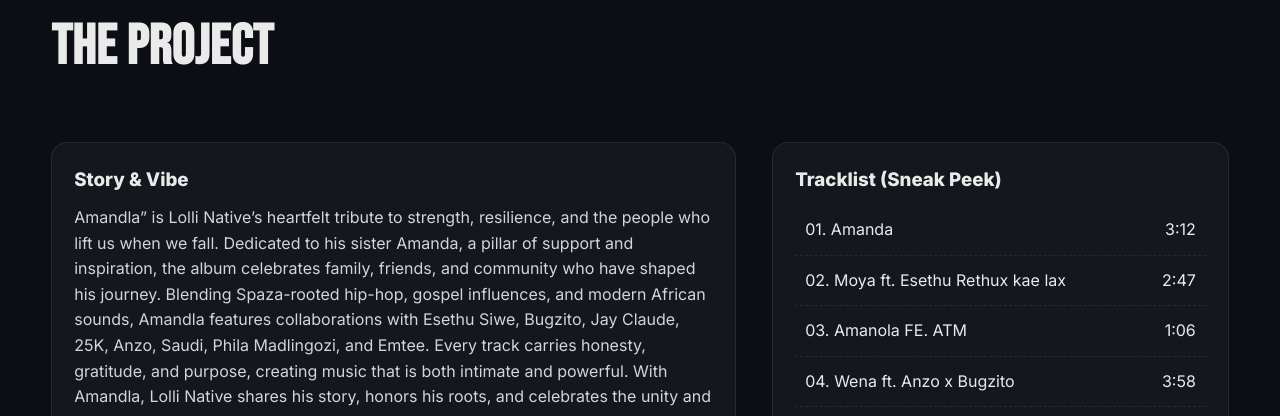
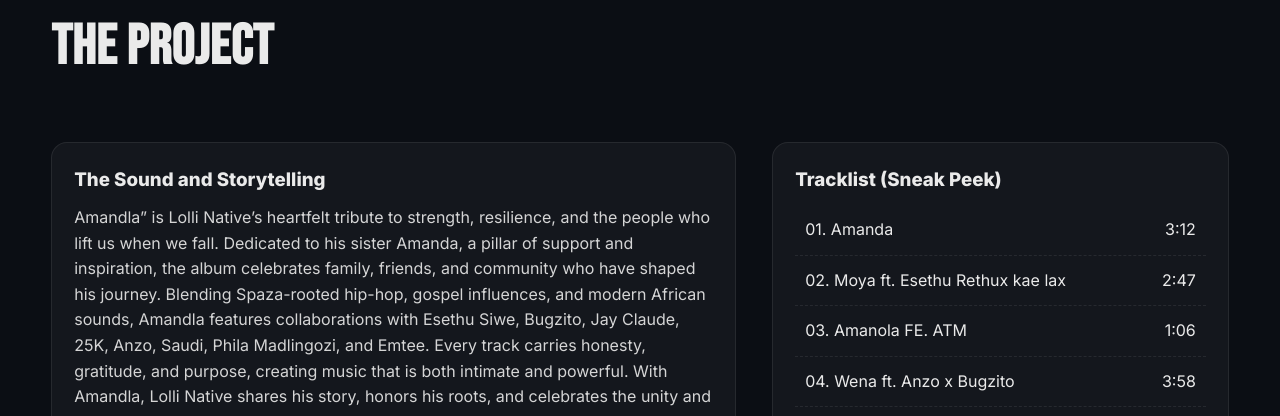
Before and after one commit to Sabelo-22/Lollli, a plain HTML site: page index.html in a window 1280 px wide. Shown: the part 1721-2137 px from the top of the page. Drawn offline with nearby package versions, Linux system fonts and the light colour scheme.

Commit message:
the story

```diff
--- a/index.html
+++ b/index.html
@@ -888,7 +888,7 @@ Experience every verse, every beat, every moment.</p>
       </div>
       <div class="about-grid">
         <div class="about-card">
-          <h3 style="margin-bottom: 10px">Story & Vibe</h3>
+          <h3 style="margin-bottom: 10px">The Sound and Storytelling</h3>
           <p style="color: var(--ink); opacity: 0.9">
             Amandla” is Lolli Native’s heartfelt tribute to strength,
             resilience, and the people who lift us when we fall. Dedicated to
```
